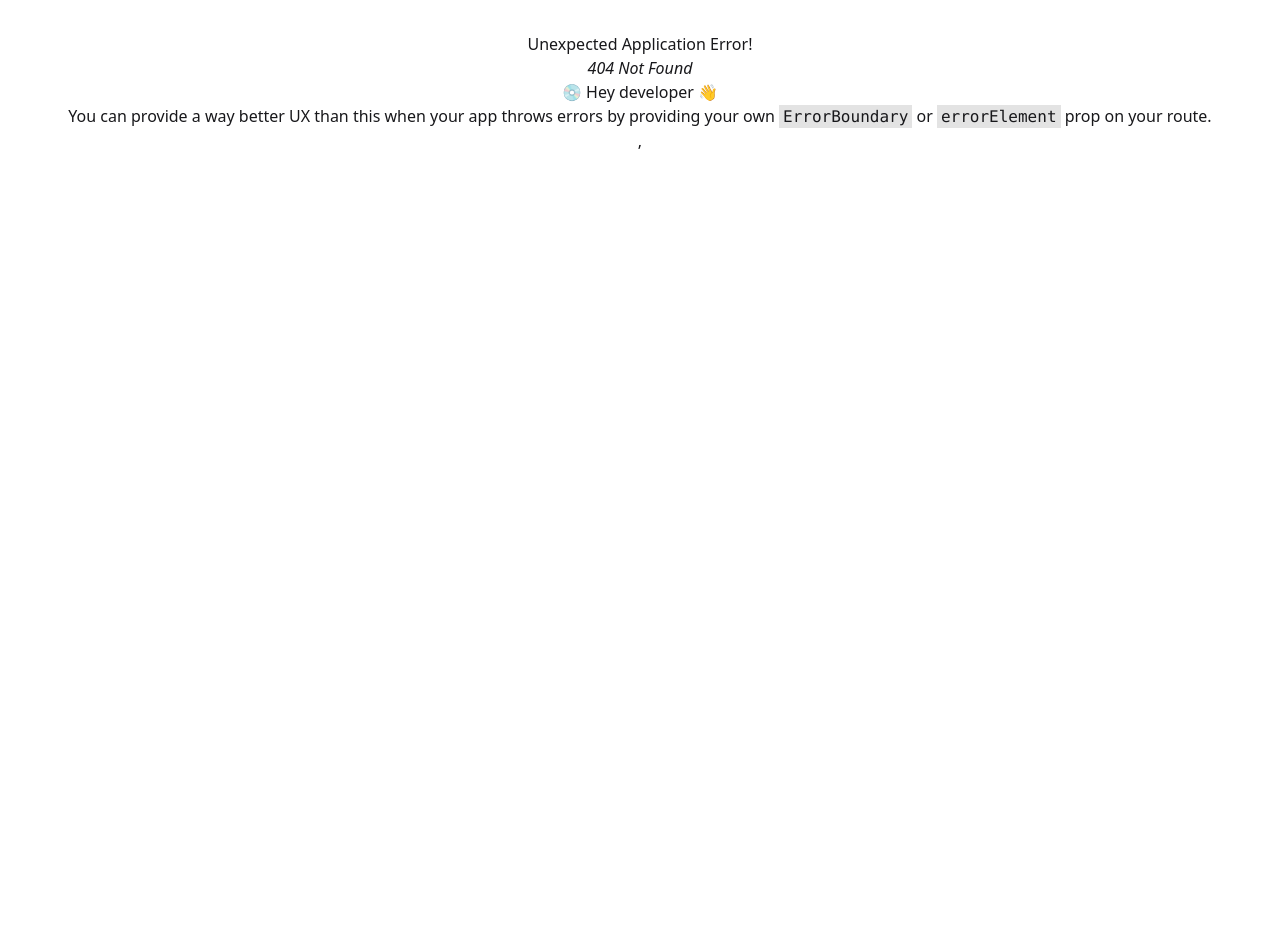
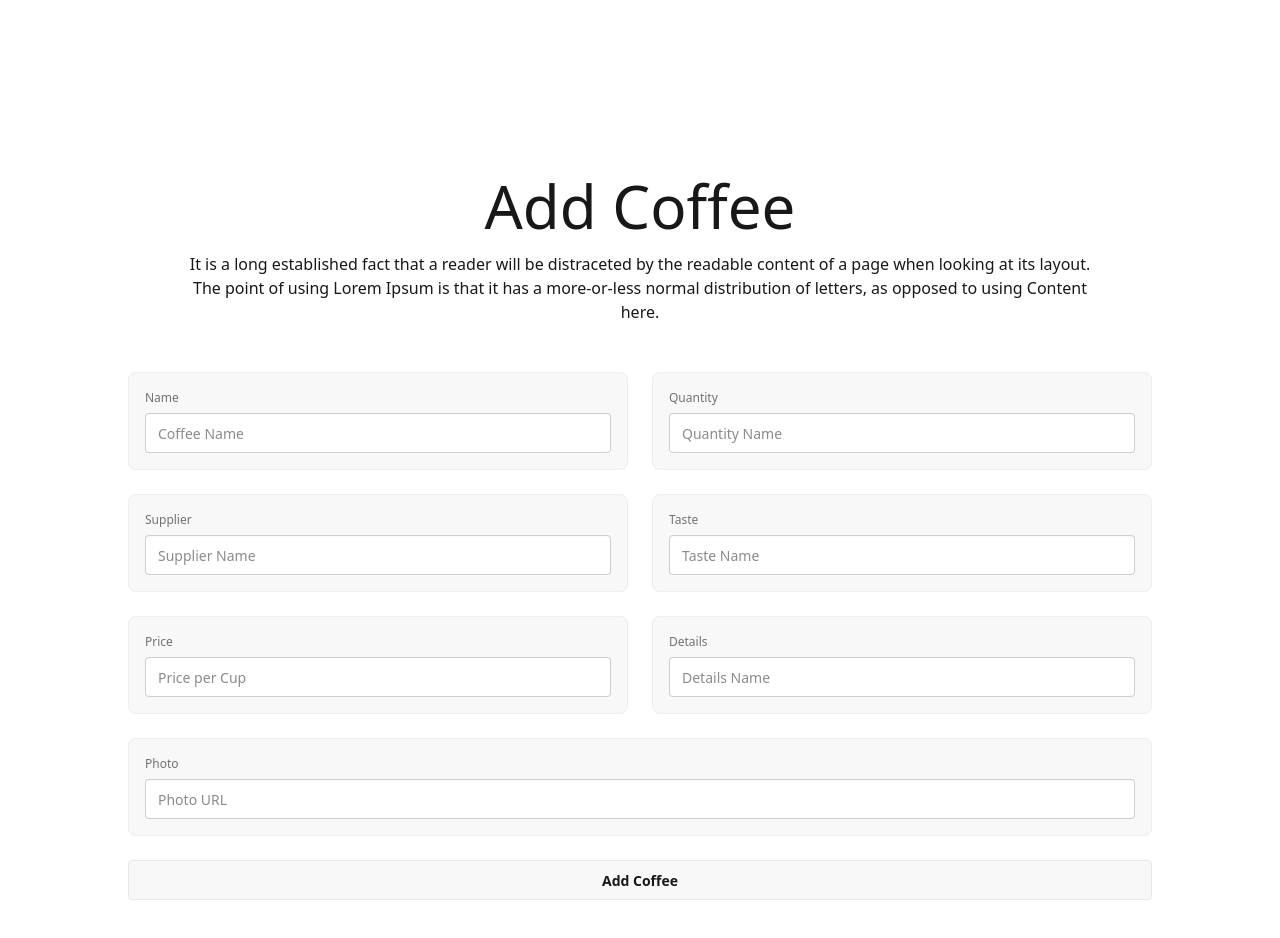
Before and after one commit to mehadishisir/coffee_shop_client, a React (Vite) app: page /add-coffee in a window 1280 px wide. Before the commit this address had no page. Shown: the top 938 px of the page. Before the commit the page ends 800 px from the top, so only its background shows below. Built offline with nearby package versions, Linux system fonts and the light colour scheme.

Commit message:
add coffee component added

```diff
--- /dev/null
+++ b/src/Layout/MainLayout.jsx
@@ -0,0 +1,12 @@
+import React from "react";
+import { Outlet } from "react-router";
+
+const MainLayout = () => {
+  return (
+    <div>
+      <Outlet></Outlet>
+    </div>
+  );
+};
+
+export default MainLayout;
--- /dev/null
+++ b/src/component/AddCoffee.jsx
@@ -0,0 +1,100 @@
+import React from "react";
+
+const AddCoffee = () => {
+  const handleAddCoffee = (e) => {
+    e.preventDefault();
+    const form = e.target;
+    const name = form.name.value;
+    const quantity = form.quantity.value;
+    const supplier = form.supplier.value;
+    const taste = form.taste.value;
+    const price = form.price.value;
+    const details = form.details.value;
+    const photo = form.photo.value;
+    console.log(name, quantity, supplier, taste, price, details, photo);
+  };
+  return (
+    <div className="p-24">
+      <div className="p-12 text-center space-y-4">
+        <h1 className="text-6xl">Add Coffee</h1>
+        <p>
+          It is a long established fact that a reader will be distraceted by the
+          readable content of a page when looking at its layout. The point of
+          using Lorem Ipsum is that it has a more-or-less normal distribution of
+          letters, as opposed to using Content here.
+        </p>
+      </div>
+      <form onSubmit={handleAddCoffee}>
+        <div className="grid grid-cols-1 md:grid-cols-2 gap-6">
+          <fieldset className="fieldset bg-base-200 border-base-300 rounded-box border p-4">
+            <label className="label">Name</label>
+            <input
+              type="text"
+              name="name"
+              className="input w-full"
+              placeholder="Coffee Name"
+            />
+          </fieldset>
+          <fieldset className="fieldset bg-base-200 border-base-300 rounded-box border p-4">
+            <label className="label">Quantity</label>
+            <input
+              type="text"
+              name="quantity"
+              className="input w-full"
+              placeholder="Quantity Name"
+            />
+          </fieldset>
+          <fieldset className="fieldset bg-base-200 border-base-300 rounded-box border p-4">
+            <label className="label">Supplier</label>
+            <input
+              type="text"
+              name="supplier"
+              className="input w-full"
+              placeholder="Supplier Name"
+            />
+          </fieldset>
+          <fieldset className="fieldset bg-base-200 border-base-300 rounded-box border p-4">
+            <label className="label">Taste</label>
+            <input
+              type="text"
+              name="taste"
+              className="input w-full"
+              placeholder="Taste Name"
+            />
+          </fieldset>
+          <fieldset className="fieldset bg-base-200 border-base-300 rounded-box border p-4">
+            <label className="label">Price</label>
+            <input
+              type="text"
+              name="price"
+              className="input w-full"
+              placeholder="Price per Cup"
+            />
+          </fieldset>
+          <fieldset className="fieldset bg-base-200 border-base-300 rounded-box border p-4">
+            <label className="label">Details</label>
+            <input
+              type="text"
+              name="details"
+              className="input w-full"
+              placeholder="Details Name"
+            />
+          </fieldset>
+        </div>
+        <fieldset className="fieldset bg-base-200 border-base-300 rounded-box border my-6 p-4">
+          <label className="label">Photo</label>
+          <input
+            type="text"
+            name="photo"
+            className="input w-full"
+            placeholder="Photo URL"
+          />
+        </fieldset>
+
+        <input type="submit" className="btn w-full" value="Add Coffee" />
+      </form>
+    </div>
+  );
+};
+
+export default AddCoffee;
--- /dev/null
+++ b/src/component/Home.jsx
@@ -0,0 +1,7 @@
+import React from "react";
+
+const Home = () => {
+  return <div>this is home page</div>;
+};
+
+export default Home;
--- a/src/main.jsx
+++ b/src/main.jsx
@@ -4,15 +4,28 @@ import "./index.css";
 import App from "./App.jsx";
 import { createBrowserRouter } from "react-router";
 import { RouterProvider } from "react-router/dom";
+import MainLayout from "./Layout/MainLayout.jsx";
+import Home from "./component/Home.jsx";
+import AddCoffee from "./component/AddCoffee.jsx";
 
 const router = createBrowserRouter([
   {
     path: "/",
-    element: <div>Hello World</div>,
+    Component: MainLayout,
+    children: [
+      {
+        index: true,
+        Component: Home,
+      },
+      {
+        path: "add-coffee",
+        Component: AddCoffee,
+      },
+    ],
   },
 ]);
 createRoot(document.getElementById("root")).render(
   <StrictMode>
-    <RouterProvider router={router} />,
+    <RouterProvider router={router} />
   </StrictMode>,
 );
```
